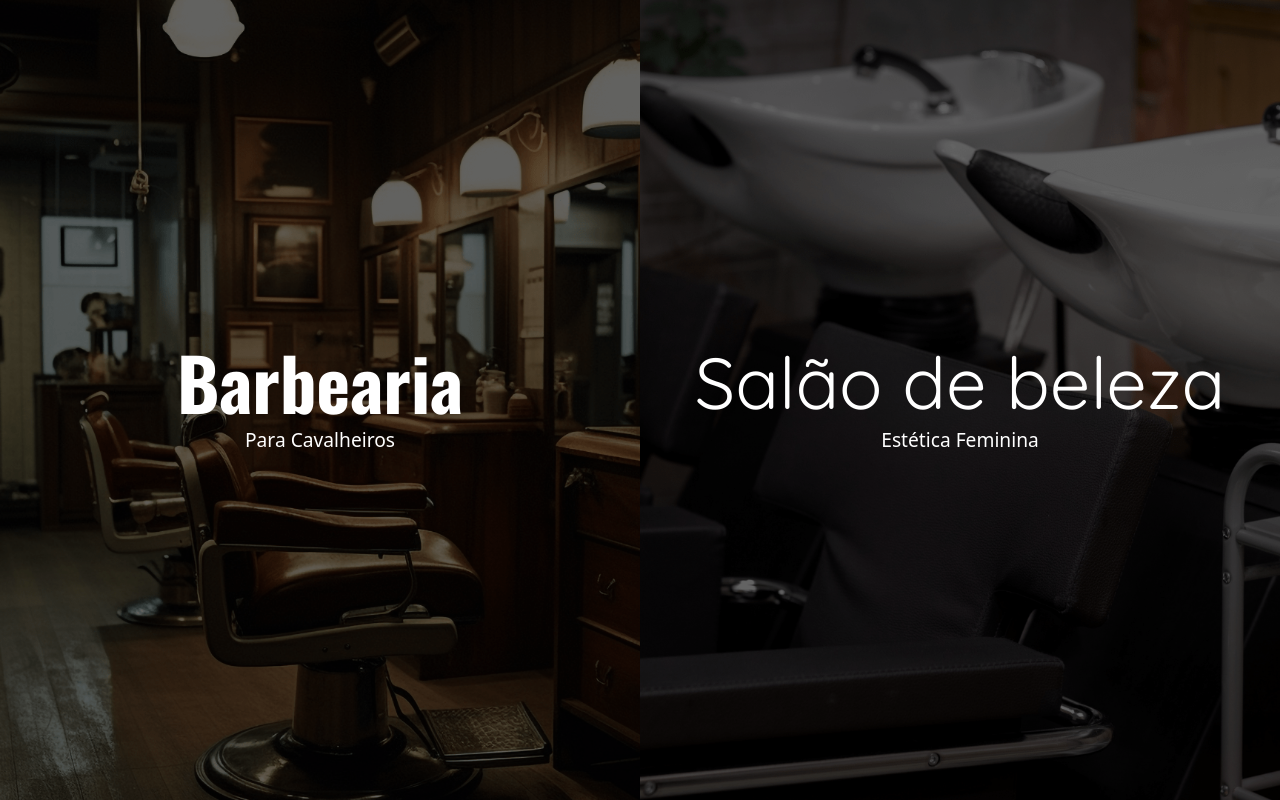
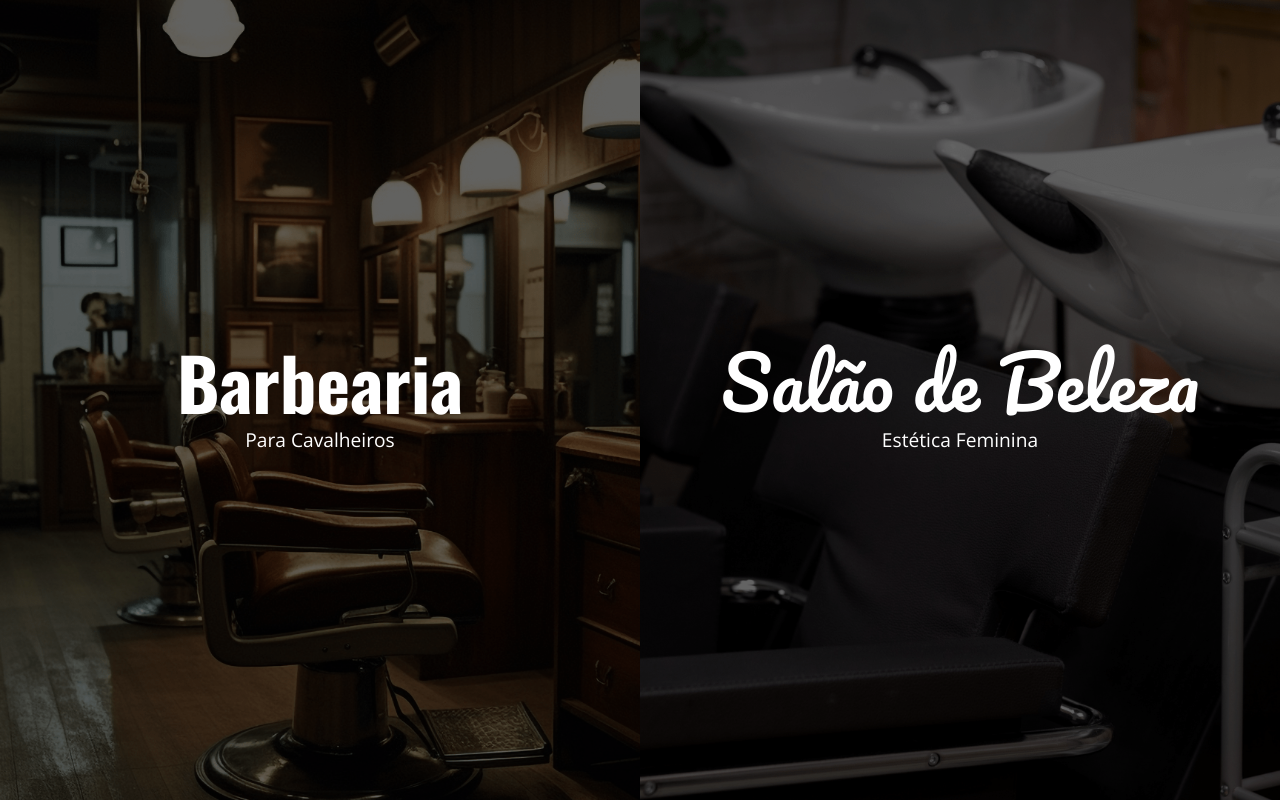
Before and after one commit to DantonBernardo/fulvioeana, a React (Vite) app: page / in a window 1280 px wide. Built offline with nearby package versions, Linux system fonts and the light colour scheme.

Commit message:
Changes to improve google pagescepeed grades

```diff
--- a/src/components/Footer.tsx
+++ b/src/components/Footer.tsx
@@ -1,11 +1,13 @@
 import LogoPreta from '../assets/images/footer/logoPreta.png';
+import LogoBranca from '../assets/images/footer/LogoBranca.png';
 
 // Icons
 import { FaFacebook, FaInstagram, FaWhatsapp } from "react-icons/fa";
 
 export default function Footer({ index = 0 }) {
-  const bgColor = index === 0 ? '#F2F5F7' : '#1a1a1a';
-  const textColor = index === 0 ? 'black' : 'white';
+  const bgColor = index === 0 ? '#1a1a1a' : '#F2F5F7';
+  const textColor = index === 0 ? 'white' : 'black';
+  const logo = index === 0 ? LogoBranca : LogoPreta;
   const links = index === 0 ? [
     'https://wa.me/554288073102',
     'https://www.facebook.com/fulvioeanacabeleireiros',
@@ -32,12 +34,14 @@ export default function Footer({ index = 0 }) {
       <div
         className="
           w-full
+          px-[10%]
           md:flex
           md:justify-center
+          lg:px-0
           lg:justify-start lg:w-1/4
         ">
         <img
-          src={LogoPreta}
+          src={logo}
           alt='Logo Fulvio e Ana Maria'
           className='w-full md:w-3/4 object-contain'
         />
@@ -53,11 +57,12 @@ export default function Footer({ index = 0 }) {
           "
         >
 
-          <div className="col-span-5 w-full lg:col-span-1 max-w-[250px]">
+          <div className="col-span-5 w-full lg:col-span-1 max-w-[250px] 2xl:max-w-[40%]">
             <h1
               className='
                 font-title
                 text-[2rem]
+                2xl:text-justify
               '
             >
               Endereço
@@ -157,6 +162,7 @@ export default function Footer({ index = 0 }) {
                 allowFullScreen
                 loading="lazy"
                 referrerPolicy="no-referrer-when-downgrade"
+                title="Localização Fulvio Barbershop e Ana Maria Estética"
               />
             </div>
           </div>
--- a/src/components/Header/HeaderDesktop.tsx
+++ b/src/components/Header/HeaderDesktop.tsx
@@ -37,6 +37,7 @@ export default function HeaderDesktop({ index = 0 }) {
               to={link.href}
               smooth={true}
               duration={600}
+              href={`#${link.href}`}
               className="text-white text-2xl font-light pb-1 hover-link nav-link cursor-pointer"
             >
               {link.name}
--- a/src/components/Header/MobileNav.tsx
+++ b/src/components/Header/MobileNav.tsx
@@ -46,7 +46,6 @@ export default function MobileNav({ isOpen, onClose }: MobileNavProps) {
       <button
         onClick={onClose}
         className="absolute flex text-white justify-end w-full pl-8 pr-8 pt-2 pb-2 h-[10vh] items-center cursor-pointer"
-        aria-label="Fechar menu de navegação"
       >
         <MdClose size={38}/>
       </button>
@@ -68,6 +67,7 @@ export default function MobileNav({ isOpen, onClose }: MobileNavProps) {
               to={link.href}
               smooth={true}
               duration={600}
+              href={`#${link.href}`}
               className="text-white text-4xl font-light cursor-pointer"
             >
               {link.name}
--- a/src/components/ServicosAna.tsx
+++ b/src/components/ServicosAna.tsx
@@ -196,7 +196,7 @@ export default function Servicos() {
             ">
               Estética Masculina
             </h2>
-            <h4 className="
+            <h3 className="
               relative z-10
               text-white text-sm
               font-semibold barbearia-title
@@ -204,7 +204,7 @@ export default function Servicos() {
               uppercase
             ">
               Fulvio Barbershop
-            </h4>
+            </h3>
             <p className='
               bottom-0 absolute justify-center flex
               w-full
--- a/src/components/ServicosFulvio.tsx
+++ b/src/components/ServicosFulvio.tsx
@@ -197,14 +197,14 @@ export default function Servicos() {
             ">
               Estética Feminina
             </h2>
-            <h4 className="
+            <h3 className="
               relative z-10
               text-white text-sm
               font-semibold salao-title
               xl:text-4xl
             ">
               Ana Maria
-            </h4>
+            </h3>
             <p className='
               bottom-0 absolute justify-center flex
               w-full
--- a/src/components/Slider/SliderAna.tsx
+++ b/src/components/Slider/SliderAna.tsx
@@ -49,6 +49,7 @@ export default function Slider() {
               <img
                 src="/assets/images/profileIcon.svg"
                 className="w-6 h-6 shrink-0"
+                alt="Ícone de usuário"
               />
 
               <h1 className="ml-2 font-bold text-lg truncate">
--- a/src/components/Slider/SliderFulvio.tsx
+++ b/src/components/Slider/SliderFulvio.tsx
@@ -49,6 +49,7 @@ export default function Slider() {
               <img
                 src="/assets/images/profileIcon.svg"
                 className="w-6 h-6 shrink-0"
+                alt="Ícone de usuário"
               />
 
               <h1 className="ml-2 font-bold text-lg truncate text-white">
--- a/src/index.css
+++ b/src/index.css
@@ -1,6 +1,6 @@
 @import url('https://fonts.googleapis.com/css2?family=Oswald:wght@200..700&display=swap');
-@import url('https://fonts.googleapis.com/css2?family=Quicksand:wght@300..700&display=swap');
 @import url('https://fonts.googleapis.com/css2?family=Open+Sans:ital,wght@0,300..800;1,300..800&display=swap');
+@import url('https://fonts.googleapis.com/css2?family=Pacifico&display=swap');
 
 @import "tailwindcss";
 
@@ -20,17 +20,17 @@
   --font-family-text: 'Bebas Neue';
 }
 
+.salao-title {
+  font-family: "Pacifico", cursive;
+  font-weight: 400;
+  font-style: normal;
+}
+
+
 .barbearia-title{
   font-family: "Oswald", sans-serif;
   font-optical-sizing: auto;
   font-weight: bold;
-  font-style: normal;
-}
-
-.salao-title{
-  font-family: "Quicksand", sans-serif;
-  font-optical-sizing: auto;
-  font-weight: normal;
   font-style: normal;
 }
 
--- a/src/pages/Ana.tsx
+++ b/src/pages/Ana.tsx
@@ -21,9 +21,7 @@ export default function Ana(){
       <FeedbackAna />
       <OurApp />
       <About index={1} />
-      <Footer />
-
-      <div className="h-dvh bg-green-500"></div>
+      <Footer index={1}/>
 
     </div>
   );
--- a/src/pages/Fulvio.tsx
+++ b/src/pages/Fulvio.tsx
@@ -5,6 +5,7 @@ import Servicos from "../components/ServicosFulvio";
 import FeedbackFulvio from "../components/Feedback/FeedbackFulvio";
 import OurApp from "../components/OurApp/OurAppFulvio";
 import About from "../components/About";
+import Footer from "../components/Footer";
 
 export default function Fulvio() {
   return (
@@ -20,8 +21,8 @@ export default function Fulvio() {
       <FeedbackFulvio />
       <OurApp />
       <About index={0} />
+      <Footer index={0}/>
 
-      <div className="h-dvh bg-green-500"></div>
     </div>
   );
 };
--- a/src/pages/Home.tsx
+++ b/src/pages/Home.tsx
@@ -41,6 +41,7 @@ export default function Home() {
         <h2 className="
           relative z-10
           text-white text-[1.2rem]
+          font-p
         ">
           Para Cavalheiros
         </h2>
@@ -67,15 +68,16 @@ export default function Home() {
         <h1 className="
           relative z-10
           mb-2
-          text-white text-5xl salao-title
-          md:text-7xl
+          text-white text-5xl
+          md:text-7xl salao-title
         ">
-          Salão de beleza
+          Salão de Beleza
         </h1>
 
         <h2 className="
           relative z-10
           text-white text-[1.2rem]
+          font-p
         ">
           Estética Feminina
         </h2>
```
Also changed, not shown: src/assets/images/footer/LogoBranca.png (added).
